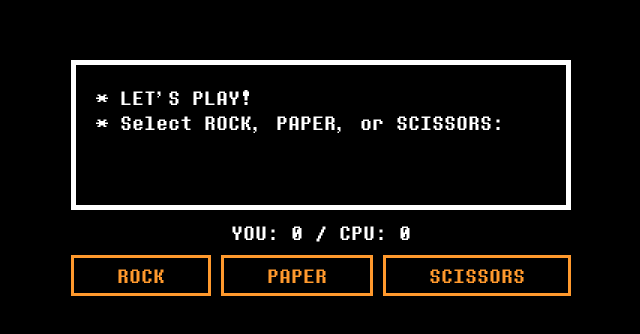
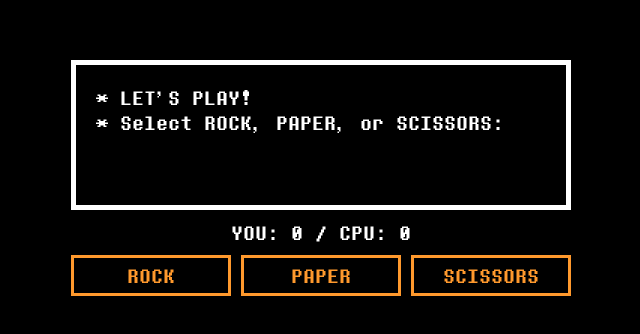
Before and after one commit to adriennecaparaz/rock-paper-scissors, a plain HTML site: page index.html in a window 1280 px wide. Shown: the part 222-556 px from the top of the page, without its empty margins (319-959 px from the left). Drawn offline with Linux system fonts and the light colour scheme.

Commit message:
changed flex basis

```diff
--- a/index.css
+++ b/index.css
@@ -47,7 +47,7 @@ main {
     color: #ff992d;
     border: #ff992d solid 3px;
     padding: 5px 0;
-    flex-grow: 1;
+    flex: 1 1 0;
 }
 
 .selection-container button:hover {
```
